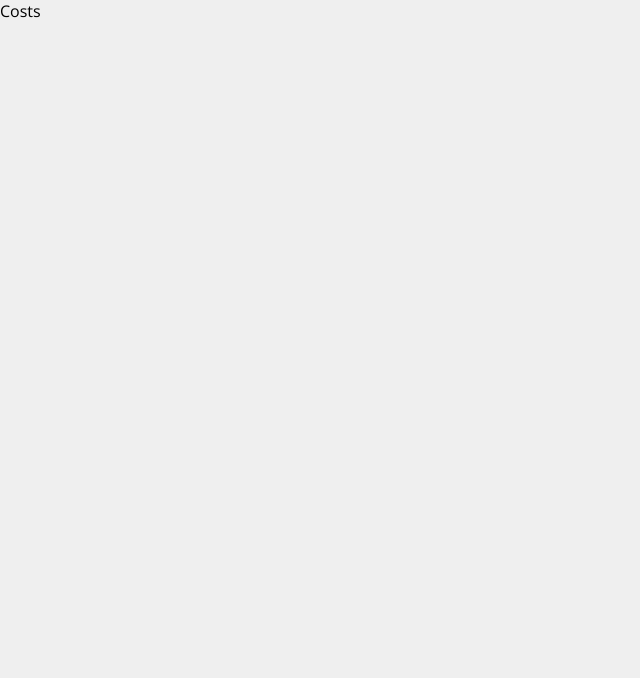
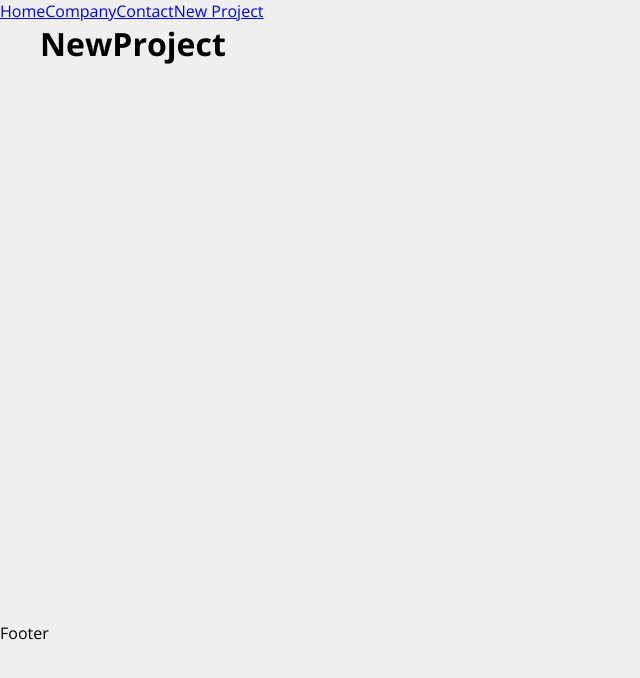
Before and after one commit to AndersonKardek/iniciando-react, a React (Create React App) app: page /newproject in a window 1280 px wide. Shown: the top 678 px of the page, without its empty margins (0-640 px from the left). Built offline with nearby package versions, Linux system fonts and the light colour scheme.

Commit message:
Add: Adicionando components e pages

```diff
--- a/src/App.js
+++ b/src/App.js
@@ -1,9 +1,34 @@
+import { BrowserRouter as Router, Routes, Route, Link } from 'react-router-dom';
+import Home from './components/pages/Home';
+import Contact from './components/pages/Contact';
+import Company from './components/pages/Company';
+import NewProject from './components/pages/NewProject';
+
+import Container from './components/layout/Container';
 
 function App() {
   return (
-    <div className="App">
-      <p>Costs</p>
-    </div>
+    <Router>
+      <div>
+        <Link to="/">Home</Link>
+        <Link to="/company">Company</Link>
+        <Link to="/contact">Contact</Link>
+        <Link to="/newproject">New Project</Link>
+      </div>
+      <Container customClass="min-height">
+        <Routes>
+          <Route exact path="/" element={<Home />} />
+          <Route path="company" element={<Company />}/>
+          <Route path="/contact" element={<Contact />}/>
+          <Route path="/newproject" element={<NewProject />}/>
+        </Routes>
+      </Container>
+
+
+     <p>Footer</p>
+    </Router>
+
+
   );
 }
 
--- /dev/null
+++ b/src/components/layout/Container.js
@@ -0,0 +1,11 @@
+import styles from './Container.module.css'
+
+function Container(props) {
+    return(
+        <div className={`${styles.container} ${styles[props.customClass]}`}>
+      {props.children}
+    </div>
+    );
+}
+
+export default Container
--- /dev/null
+++ b/src/components/layout/Container.module.css
@@ -0,0 +1,20 @@
+.container {
+    width: 1200px;
+    display: flex;
+    justify-content: space-between;
+    margin: 0 auto;
+    flex-wrap: wrap;
+  }
+
+  .start {
+    justify-content: flex-start;
+  }
+
+  .column {
+    flex-direction: column;
+    justify-content: flex-start;
+  }
+
+  .min-height {
+    min-height: 75%;
+  }
--- /dev/null
+++ b/src/components/pages/Company.js
@@ -0,0 +1,7 @@
+function Company() {
+    return(
+        <h1> Company</h1>
+    )
+}
+
+export default Company;
--- /dev/null
+++ b/src/components/pages/Contact.js
@@ -0,0 +1,7 @@
+function Contact() {
+    return(
+        <h1> Contact</h1>
+    )
+}
+
+export default Contact;
--- /dev/null
+++ b/src/components/pages/Home.js
@@ -0,0 +1,7 @@
+function Home() {
+    return(
+        <h1>Home</h1>
+    )
+}
+
+export default Home;
--- /dev/null
+++ b/src/components/pages/NewProject.js
@@ -0,0 +1,7 @@
+function NewProject() {
+    return(
+        <h1> NewProject</h1>
+    )
+}
+
+export default NewProject;
```
